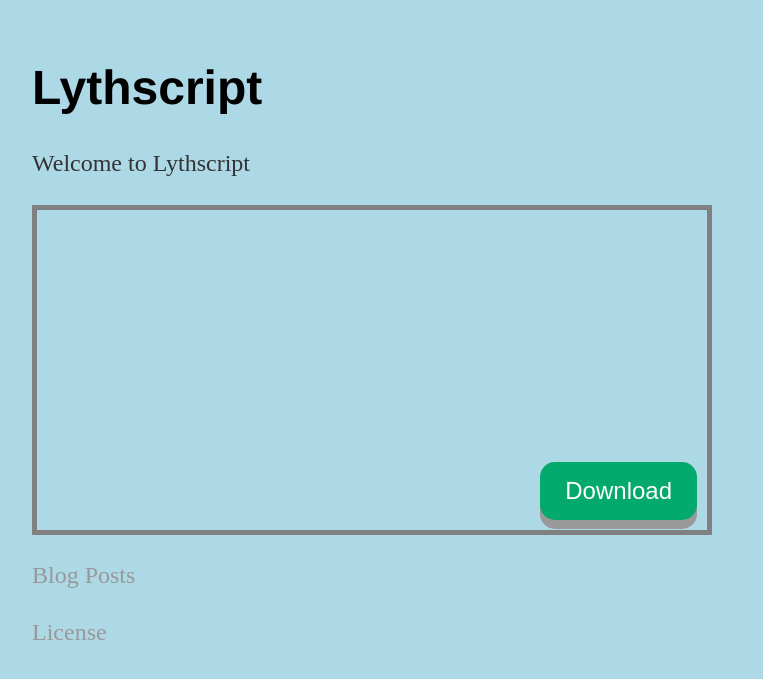
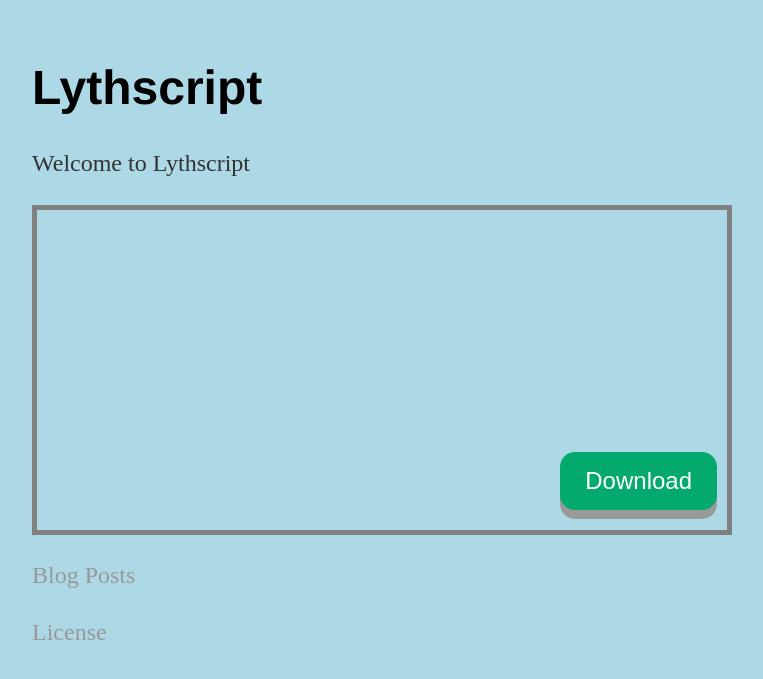
Before and after one commit to lythscript/lythscript.github.io, a Jekyll site: the page built from index.html, in a window 1280 px wide. Shown: the top 679 px of the page, without its empty margins (160-923 px from the left). Built offline with Jekyll 4.4.1, drawn with Linux system fonts in a browser that asks for light colours.

Commit message:
Update main.css

```diff
--- a/css/main.css
+++ b/css/main.css
@@ -1,5 +1,5 @@
 .bdiv-container {
-  width: 650px;
+  width: 670px;
   height: 300px;
   padding: 10px;
   border: 5px solid gray;
@@ -67,7 +67,7 @@ button {
 }
 .bdiv{
 position: absolute;
-  bottom: 10px;
+  bottom: 20px;
   right: 10px;
 }
 
```
